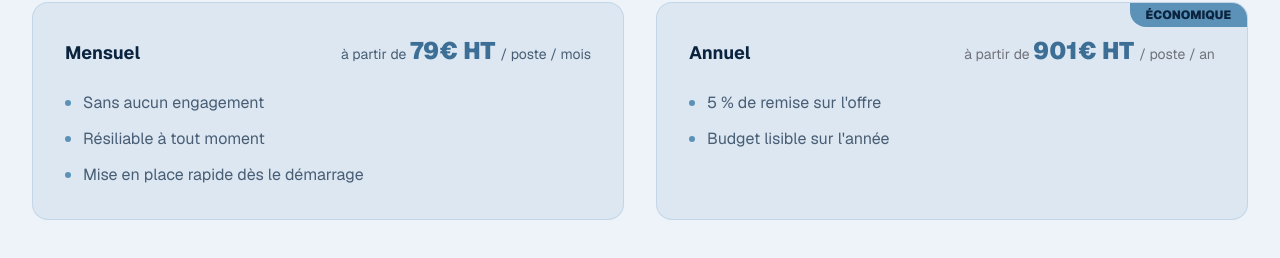
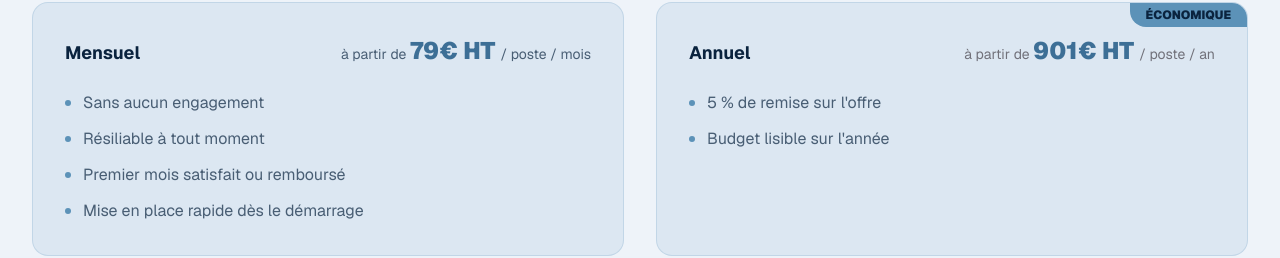
Before and after one commit to trinexta-org/trinexta-website, a Next.js app: page /serenite in a window 1280 px wide. Shown: the part 8717-8975 px from the top of the page. Built offline with nearby package versions, Linux system fonts and the light colour scheme; no server answers; a web font is replaced by a local one.

Commit message:
feat: ajoute la garantie premier mois satisfait ou remboursé (Sérénité mensuel)

```diff
--- a/src/components/serenite/SerenitePricing.tsx
+++ b/src/components/serenite/SerenitePricing.tsx
@@ -16,6 +16,10 @@ export function SerenitePricing() {
           <li className="flex items-center gap-3">
             <span className="w-1.5 h-1.5 rounded-full bg-secondary shrink-0" />
             <span>Résiliable à tout moment</span>
+          </li>
+          <li className="flex items-center gap-3">
+            <span className="w-1.5 h-1.5 rounded-full bg-secondary shrink-0" />
+            <span>Premier mois satisfait ou remboursé</span>
           </li>
           <li className="flex items-center gap-3">
             <span className="w-1.5 h-1.5 rounded-full bg-secondary shrink-0" />
--- a/src/components/shared/faqData.ts
+++ b/src/components/shared/faqData.ts
@@ -13,7 +13,7 @@ export const officialFaqs = [
   },
   {
     question: "Combien ça coûte ?",
-    answer: "Nos offres démarrent à 79€ HT par poste et par mois, sans engagement de durée.\n\nLe tarif final dépend du périmètre : nombre de postes, niveau de support souhaité, services additionnels (sauvegarde, hébergement, etc.). Nous établissons toujours un devis clair et détaillé après une phase d'audit gratuite de votre environnement.",
+    answer: "Nos offres démarrent à 79€ HT par poste et par mois, sans engagement de durée, et le premier mois est satisfait ou remboursé.\n\nLe tarif final dépend du périmètre : nombre de postes, niveau de support souhaité, services additionnels (sauvegarde, hébergement, etc.). Nous établissons toujours un devis clair et détaillé après une phase d'audit gratuite de votre environnement.",
     tags: ['serenite', 'services-annexes'] as OfferTag[]
   },
   {
--- a/src/data/cgv.tsx
+++ b/src/data/cgv.tsx
@@ -72,6 +72,7 @@ export const cgvData: LegalData = {
       title: "Article 9 - Infogérance",
       paragraphs: [
         "Les prestations d'infogérance peuvent inclure la supervision, la maintenance préventive et corrective, l'administration des serveurs, l'administration Microsoft 365, la gestion des sauvegardes et la gestion du parc informatique. Le Client demeure propriétaire de ses équipements et responsable des décisions stratégiques concernant son système d'information.",
+        "Pour l'offre Sérénité souscrite en formule mensuelle, le premier mois est satisfait ou remboursé. Si le Client n'est pas satisfait, il en informe TRINEXTA par écrit avant la fin du premier mois de prestation et obtient le remboursement des sommes versées au titre de ce premier mois. Cette garantie ne s'applique pas à la formule annuelle.",
       ],
     },
     {
```
